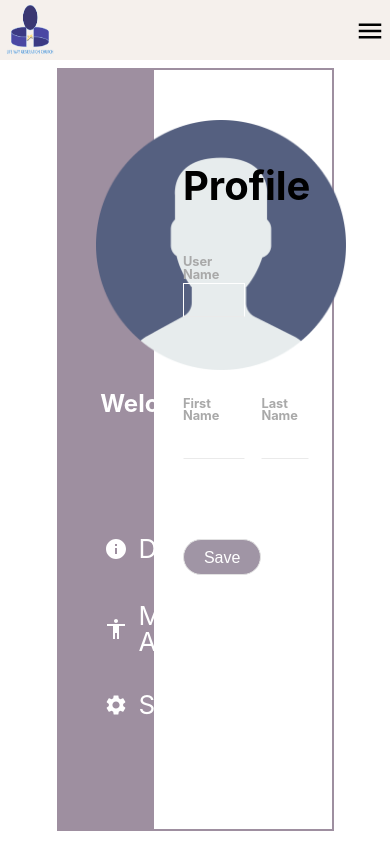
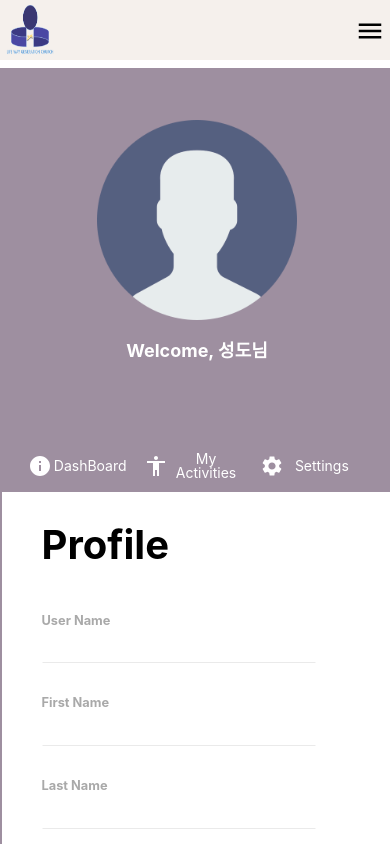
Before and after one commit to johnyun930/LifewayChurch_client, a React (Create React App) app: page /profile in a window 390 px wide. Shown: the top 844 px of the page. Built offline with nearby package versions, Linux system fonts and the light colour scheme; no server answers.

Commit message:
add media query for profile and posting article sections

```diff
--- a/src/components/Comment.tsx
+++ b/src/components/Comment.tsx
@@ -16,6 +16,7 @@ width: 60%;
 margin: 20px auto;
 border-bottom: 1px solid #eaeaea;
 padding-bottom: 20px;
+
 
 `
 const HeadArea =styled.div`
@@ -67,12 +68,15 @@ const CommentContainer = styled.div`
 width: 60%;
 height: 150px;
 margin: 20px auto 50px;
-
 border: 2px solid #eaeaea;
 border-radius: 10px;
 display: grid;
-grid-template-columns: 85% 10%;
+grid-template-columns: 70% 20%;
 justify-content: center;
+@media ${(props)=>props.theme.mobile}{
+    width: 95%;
+    padding-right: 10px;
+}
 `
 const IconBox = styled.p`
     display:inline-block;
--- a/src/components/Posting.tsx
+++ b/src/components/Posting.tsx
@@ -19,12 +19,18 @@ height: 18%;
 margin: 0 auto;
 padding-bottom: 10px;
 border-bottom: 1px solid #eaeaea;
+@media ${(props)=>props.theme.mobile}{
+    width: 100%;
+}
 `
 
 const Title = styled.h1`
 font-weight: bold;
 padding: 20px;
 font-size: 32px;
+@media ${(props)=>props.theme.mobile}{
+    padding-left: 40px;
+}
 
 `;
 const Composer = styled.h3`
@@ -32,10 +38,22 @@ font-size: 20px;
 font-weight:bold;
 padding-right: 20px;
 text-align:right;
+@media ${(props)=>props.theme.mobile}{
+    text-align: left;
+    padding-left: 40px;
+
+}
 `
 const BibleText = styled.h2`
 font-size: 24px;
 padding-left: 20px;
+@media ${(props)=>props.theme.mobile}{
+    text-align: left;
+padding-left: 40px;
+
+    margin-top: 20px;
+
+}
 
 `
 const Contextcontainer = styled.div`
@@ -43,7 +61,11 @@ width: 60%;
 min-height: 60vh;
 margin: 0 auto;
 border-bottom: 1px solid #eaeaea;
+@media ${(props)=>props.theme.mobile}{
+    width: 100%;
 
+
+}
 `  ;
 
 const Context = styled.p`
@@ -89,6 +111,9 @@ height: 3vh;
 border-bottom: 1px solid #eaeaea;
 margin: 0 auto;
 text-align: right;
+@media ${(props)=>props.theme.mobile}{
+    width: 90%;
+}
 `
 const IconBox = styled.div`
 display:inline-block;
@@ -96,6 +121,7 @@ width: 30px;
 &:hover{
     cursor: pointer;
 }
+
 `
 
 export const Posting=():JSX.Element=>{
--- a/src/routes/Profile.tsx
+++ b/src/routes/Profile.tsx
@@ -1,5 +1,5 @@
 import { Accessibility, DomainDisabled, Info, Settings } from "@material-ui/icons"
-import { useContext, useState } from "react"
+import { useContext, useEffect, useState } from "react"
 import styled from "styled-components"
 import { LoginContext, UserInfoContext } from "../states/LoginContext"
 import { Label,Input, SubmitButton } from "../styles/FormStyle"
@@ -7,15 +7,28 @@ import User from '../images/user.png'
 import axios from "axios"
 import { DomainContext } from "../states/DomainContext"
 import { useHistory } from "react-router"
+import { size } from "../styles/theme"
 
 const ProfileContainer = styled.div`
 width: 70%;
-height: 90vh;
+min-height: 90vh;
 margin: 0 auto 30px;
 display: grid;
 grid-template-columns: 35% 65%;
 justify-content: center;
 border: 2px solid #9e8fa0;
+
+@media ${(props)=>props.theme.tablet}{
+    width: 90%;
+}
+@media ${(props)=>props.theme.mobile}{
+    width: 100%;
+    height: auto;
+    min-height: 110vh;
+    grid-template-rows: 50vh 60%;
+    grid-template-columns: none;
+    justify-content: initial;
+}
 `
 
 const InfoIcon = styled(Info)`
@@ -45,7 +58,13 @@ const Option = styled.p`
     font-size: 26px;
     text-align: left;
     color:white;
-
+    @media ${(props)=>props.theme.laptop}{
+        font-size: 20px;
+    }
+    @media ${(props)=>props.theme.mobile}{
+        text-align: center;
+        font-size: 14px;
+    }
 `
 
 const Sidebar = styled.div`
@@ -54,38 +73,64 @@ const Sidebar = styled.div`
     display: grid;
     margin: 0 auto;
     grid-gap: 25px;
-    grid-template-rows: 50% 7% 7% 7%;
+    grid-template-rows: 50% 50%;
     align-self: center;
     background-color: #9e8fa0;
+    @media ${(props)=>props.theme.mobile}{
+    grid-template-rows: 80% 20%;
 
-
-`
-const UserImage = styled.div`
-    width: 80%;
-    height: 100%;
+    }
 
 `
 
+const TabSection = styled.div`
+    width: 100%;
+    height: 100%;
+    display: grid;
+    grid-template-rows: repeat(3,20%);
+    margin: 0 auto;
+    @media ${(props)=>props.theme.mobile}{
+    width: 90%;
+    height: 80%;
+
+    grid-template-rows: none;
+    grid-template-columns: repeat(3,33%);
+}
+`
+
+
 const ImageSection = styled.div`
-    width: 70%;
+    width: 90%;
     height: 91%;
     text-align: center;
     margin: 0 auto;
     padding-top:50px;
+    @media ${(props)=>props.theme.mobile}{
+        width:100%;
+    }
 `
 
 
-const OptionButton = styled(ImageSection)`
-    width: 100%;
+const OptionButton = styled.div`
+    width: 60%;
     display: grid;
-    grid-template-columns: 10% 50%;
+    grid-template-columns: 10% 90%;
+    margin: 0 auto;
     justify-content: center;
     grid-gap: 10px;
     &:hover{
         cursor: pointer;
         font-weight:bold;
     }
-
+    @media ${(props)=>props.theme.laptop}{
+        width: 70%;
+    }
+    @media ${(props)=>props.theme.mobile}{
+        width: 100%;
+        height:100%;
+        grid-template-columns: 10% 70%;
+        justify-content: center;
+    }
 
 `
 
@@ -94,7 +139,10 @@ const InfoContainer = styled.div`
     margin: 0 auto;
     width: 90%;
     height: 80%;
-
+    @media ${(props)=>props.theme.mobile}{
+        height: 90%;
+        padding-bottom: 30px;
+    }
 `
 const Heading = styled.h1`
     font-size: 40px;
@@ -112,19 +160,30 @@ const Form = styled.div`
     height: 70%;
     grid-template-columns: repeat(2,1fr);
     grid-template-rows: repeat(3,1fr);
+    margin-left: 20px;
+    @media ${(props)=>props.theme.mobile}{
+        grid-template-columns: none;
+        grid-template-rows: repeat(4,1fr);
 
-    margin-left: 20px;
+    }
 
 `
 const PasswordForm = styled(Form)`
     height: 60%;
     grid-template-rows: repeat(4,1fr);
+    @media ${(props)=>props.theme.mobile}{
+        margin-bottom: 30px;
+    }
 `
 
 const InputBox = styled.div`
     width: 80%;
     height: 60%;
     margin-top: 20px ;
+    @media ${(props)=>props.theme.mobile}{
+        width: 100%;
+
+    }
 `
 
 const ImageBox = styled.div`
@@ -135,6 +194,11 @@ const ImageBox = styled.div`
 const Image = styled.img`
     width:250px;
     height:250px;
+
+    @media ${(props)=>props.theme.laptop}{
+        width: 200px;
+        height: 200px;
+    }
 `
 const Name = styled.h4`
     margin-top: 20px;
@@ -142,6 +206,10 @@ const Name = styled.h4`
     text-align: center;
     font-weight: bold;
     color: white;
+
+    @media ${(props)=>props.theme.laptop}{
+        font-size: 18px;
+    }
 `
 const Status = styled.div`
     width: 90%;
@@ -151,6 +219,23 @@ const Status = styled.div`
     grid-gap: 25px;
     grid-template-columns: 1fr 3fr 1fr;
     justify-content: center;
+    @media ${(props)=>props.theme.laptop}{
+        font-size: 16px;
+    grid-template-columns: 1.1fr 3fr 1fr;
+
+    width: 95%;
+
+    }
+    @media ${(props)=>props.theme.tablet}{
+    grid-template-columns: 1.3fr 3fr 1fr;
+
+    }
+    @media ${(props)=>props.theme.mobile}{
+    grid-template-columns: 1.4fr 3fr 1fr;
+
+    width: 100%;
+
+    }
 `
 
 const CrossLine = styled.hr`
@@ -172,6 +257,12 @@ const Text = styled.p`
     font-size: 18px;
     font-weight: bold;
     color: #D4BDAC;
+    @media ${(props)=>props.theme.laptop}{
+        font-size: 16px;
+    }
+    @media ${(props)=>props.theme.mobile}{
+        font-size: 16px;
+    }
 
 `
 const SubText = styled(Text)`
@@ -179,6 +270,12 @@ const SubText = styled(Text)`
     font-weight: normal;
     align-self: center;
     font-size: 16px;
+    @media ${(props)=>props.theme.laptop}{
+        font-size: 14px;
+    }
+    @media ${(props)=>props.theme.mobile}{
+        font-size: 14px;
+    }
 
 `
 
@@ -204,7 +301,7 @@ const DashBoard = ()=>{
             <Label>User Name</Label>
             <Input value={userName} disabled/>
            </InputBox>
-           <InputBox></InputBox>
+           {window.innerWidth<=size.mobile?<></>:<InputBox></InputBox>}
            <InputBox>
             <Label>First Name</Label>
             <Input value={updateFirstName} placeholder={firstName} onChange={(e)=>{
@@ -274,21 +371,30 @@ const DashBoard = ()=>{
 }
 
 const Activity = ()=>{
-    const {firstName,lastName,userName,isAdmin,setUser} = useContext(UserInfoContext);
+    const {userName,isAdmin} = useContext(UserInfoContext);
+    const domain = useContext(DomainContext);
+    const [data,setData] = useState<any>({});
+    useEffect(()=>{
+        axios.get(`${domain}/postcount/${userName}`).then((response)=>{
+            setData(response.data);
+        })
+    })
+
     return(
 
-        <>  <Heading>My Post</Heading>
-        <Status><Text>전체 게시글</Text> <SpecialLine></SpecialLine> <Text>22 Post</Text></Status>
-        <Status><SubText>Q T</SubText> <CrossLine></CrossLine> <SubText>22 Post</SubText></Status>
-        <Status><SubText>자유 게시판</SubText> <CrossLine></CrossLine> <SubText>22 Post</SubText></Status>
-        {isAdmin?<Status><SubText>설교</SubText> <CrossLine></CrossLine> <SubText>22 Post</SubText></Status>:<></>}
-        {isAdmin?<Status><SubText>주일학교</SubText> <CrossLine></CrossLine> <SubText>22 Post</SubText></Status>:<></>}
+        <>
+        <Heading>My Post</Heading>
+        <Status><Text>전체 게시글</Text> <SpecialLine></SpecialLine> <Text>{data.totalPost}</Text></Status>
+        <Status><SubText>Q T</SubText> <CrossLine></CrossLine> <SubText>{data.numofQT}</SubText></Status>
+        <Status><SubText>자유 게시판</SubText> <CrossLine></CrossLine> <SubText>{data.numofBTB}</SubText></Status>
+        {isAdmin?<Status><SubText>성경 공부</SubText> <CrossLine></CrossLine> <SubText>{data.numofBS}</SubText></Status>:<></>}
+        {isAdmin?<Status><SubText>주일 학교</SubText> <CrossLine></CrossLine> <SubText>{data.numofCS}</SubText></Status>:<></>}
         <SecondHeading>My Comment</SecondHeading>
-        <Status><Text>전체 댓글</Text> <SpecialLine></SpecialLine> <Text>22 Post</Text></Status>
-        <Status><SubText>Q T</SubText> <CrossLine></CrossLine> <SubText>22 Post</SubText></Status>
-        <Status><SubText>자유 게시판</SubText> <CrossLine></CrossLine> <SubText>22 Post</SubText></Status>
-        {isAdmin?<Status><SubText>설교</SubText> <CrossLine></CrossLine> <SubText>22 Post</SubText></Status>:<></>}
-        {isAdmin?<Status><SubText>주일학교</SubText> <CrossLine></CrossLine> <SubText>22 Post</SubText></Status>:<></>}</>
+        <Status><SubText>Q T</SubText> <CrossLine></CrossLine> <SubText>{data.numofQTReview}</SubText></Status>
+        <Status><SubText>자유 게시판</SubText> <CrossLine></CrossLine> <SubText>{data.numofBTBReview}</SubText></Status>
+        <Status><SubText>성경 공부</SubText> <CrossLine></CrossLine> <SubText>{data.numofBSReview}</SubText></Status>
+        <Status><SubText>주일 학교</SubText> <CrossLine></CrossLine> <SubText>{data.numofCSReview}</SubText></Status>
+        </>
     )
 }
 
@@ -430,6 +536,7 @@ export const Profile = (): JSX.Element =>{
                         <Name>Welcome, {firstName} 성도님</Name>
                     </ImageBox>
                 </ImageSection>
+                <TabSection>
                 <OptionButton onClick={()=>{
                     setTab(0)
                 }}>
@@ -445,6 +552,7 @@ export const Profile = (): JSX.Element =>{
                 }}>
                     <SettingIcon></SettingIcon><Option>Settings</Option>
                 </OptionButton>
+                </TabSection>
             </Sidebar>
             <InfoContainer>
                {options}
```
